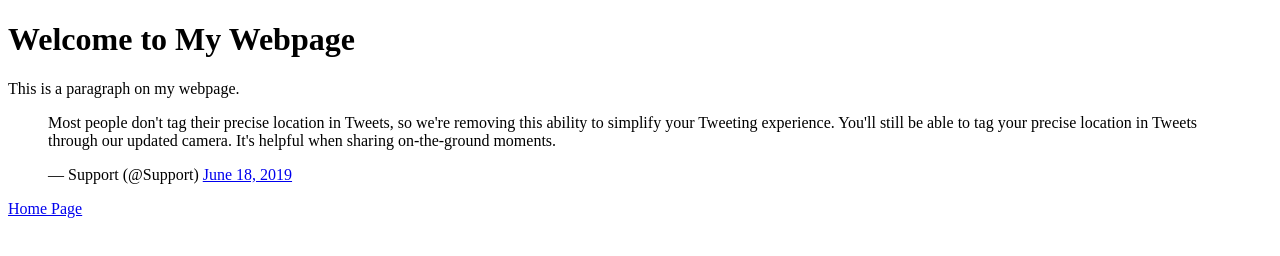
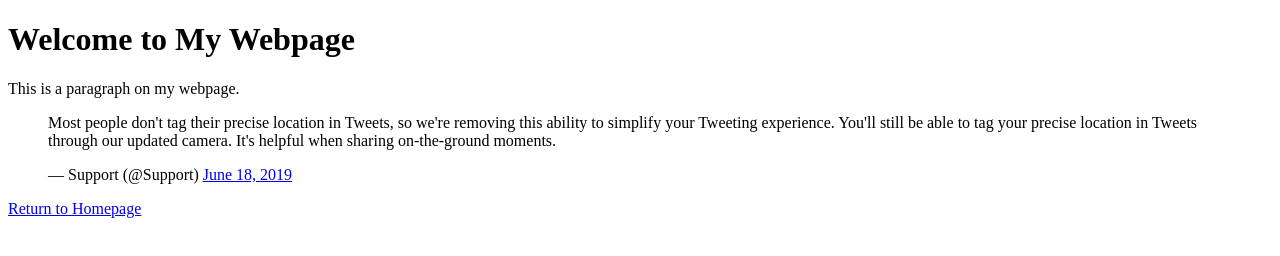
Before and after one commit to jimmey007/My_First_Portfolio, a plain HTML site: page html_basic/tweets.html in a window 1280 px wide. Drawn offline with Linux system fonts and the light colour scheme.

Commit message:
add file tweets.html

```diff
--- a/html_basic/tweets.html
+++ b/html_basic/tweets.html
@@ -10,5 +10,8 @@
     <h1>Welcome to My Webpage</h1>
     <p>This is a paragraph on my webpage.</p>
     <blockquote class="twitter-tweet"><p lang="en" dir="ltr">Most people don&#39;t tag their precise location in Tweets, so we&#39;re removing this ability to simplify your Tweeting experience. You&#39;ll still be able to tag your precise location in Tweets through our updated camera. It&#39;s helpful when sharing on-the-ground moments.</p>&mdash; Support (@Support) <a href="https://twitter.com/Support/status/1141039841993355264?ref_src=twsrc%5Etfw">June 18, 2019</a></blockquote> <script async src="https://platform.twitter.com/widgets.js" charset="utf-8"></script>
-<a href="index.html">Home Page</a>
-</html>
+    <p><a href="index.html">Return to Homepage</a></p>
+
+
+</body>
+    </html>
```
